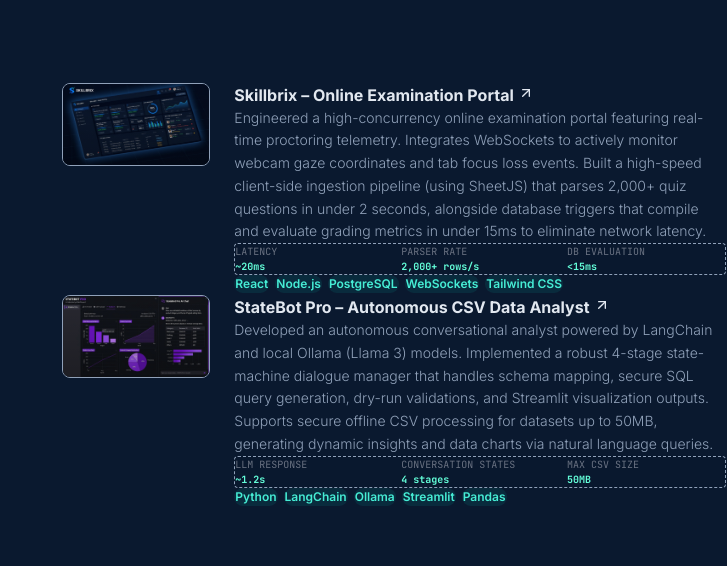
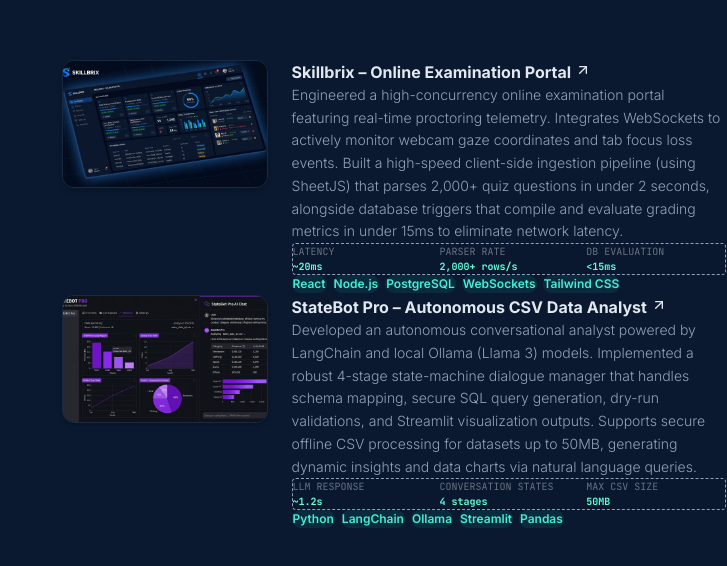
Before and after one commit to Ganesh5710/Portfolio, a Next.js app: page / in a window 1280 px wide. Shown: the part 1706-2272 px from the top of the page, without its empty margins (553-1280 px from the left). Built offline with nearby package versions, Linux system fonts and the light colour scheme.

Commit message:
style: increase spacing between project cards and enlarge preview image thumbnails

```diff
--- a/src/components/Projects.js
+++ b/src/components/Projects.js
@@ -43,8 +43,8 @@
         <span className="h-px bg-slate-700/40 dark:bg-slate-800/60 flex-grow"></span>
       </h2>
 
-      {/* Projects List */}
-      <div className="space-y-6 group/list">
+      {/* Projects List with spacious gaps */}
+      <div className="space-y-12 md:space-y-16 group/list">
         {PROJECTS_DATA.map((proj, index) => (
           <article
             key={index}
@@ -54,23 +54,23 @@
                 : 'hover:bg-white hover:shadow-lg hover:border-slate-200/50'
             }`}
           >
-            {/* Left Thumbnail (3 cols) */}
-            <div className="md:col-span-3 shrink-0 select-none">
-              <div className="aspect-[16/9] w-full max-w-[150px] md:max-w-none rounded-lg overflow-hidden border border-slate-750/20 dark:border-slate-800/50 bg-black/10 dark:bg-white/5 relative">
+            {/* Left Thumbnail (4 cols - larger size) */}
+            <div className="md:col-span-4 shrink-0 select-none">
+              <div className="aspect-[16/10] w-full rounded-xl overflow-hidden border border-slate-700/40 dark:border-slate-700/60 shadow-md group-hover/item:border-teal-400/50 transition-all relative">
                 <Image
                   src={proj.image}
                   alt={`${proj.title} preview screenshot`}
-                  width={200}
-                  height={112}
+                  width={600}
+                  height={375}
+                  quality={95}
                   className="w-full h-full object-cover transition-transform duration-500 group-hover/item:scale-105"
                   priority={index === 0}
                 />
-                <div className="absolute inset-0 bg-gradient-to-t from-black/25 to-transparent pointer-events-none" />
               </div>
             </div>
 
-            {/* Right Details (9 cols) */}
-            <div className="md:col-span-9 space-y-3">
+            {/* Right Details (8 cols) */}
+            <div className="md:col-span-8 space-y-3">
               <div>
                 <a
                   href={proj.github}
@@ -88,12 +88,12 @@
                 </a>
               </div>
 
-              {/* Description - Increased to text-sm */}
-              <p className="text-sm text-gray-655 dark:text-slate-400 font-sans font-light leading-relaxed">
+              {/* Description */}
+              <p className="text-sm text-slate-400 font-sans font-light leading-relaxed">
                 {proj.description}
               </p>
 
-              {/* Metrics dashboard - text-xs */}
+              {/* Metrics dashboard */}
               <div className="grid grid-cols-3 gap-2 bg-black/[0.02] dark:bg-white/[0.02] border border-dashed blueprint-border rounded p-2.5 select-none font-mono text-[10px]">
                 {proj.metrics.map((metric, mi) => (
                   <div key={mi} className="space-y-0.5">
@@ -105,7 +105,7 @@
                 ))}
               </div>
 
-              {/* Stack Pills (text-xs) */}
+              {/* Stack Pills */}
               <div className="flex flex-wrap gap-1.5 pt-2 select-none">
                 {proj.tech.map((tech, i) => (
                   <span
```
